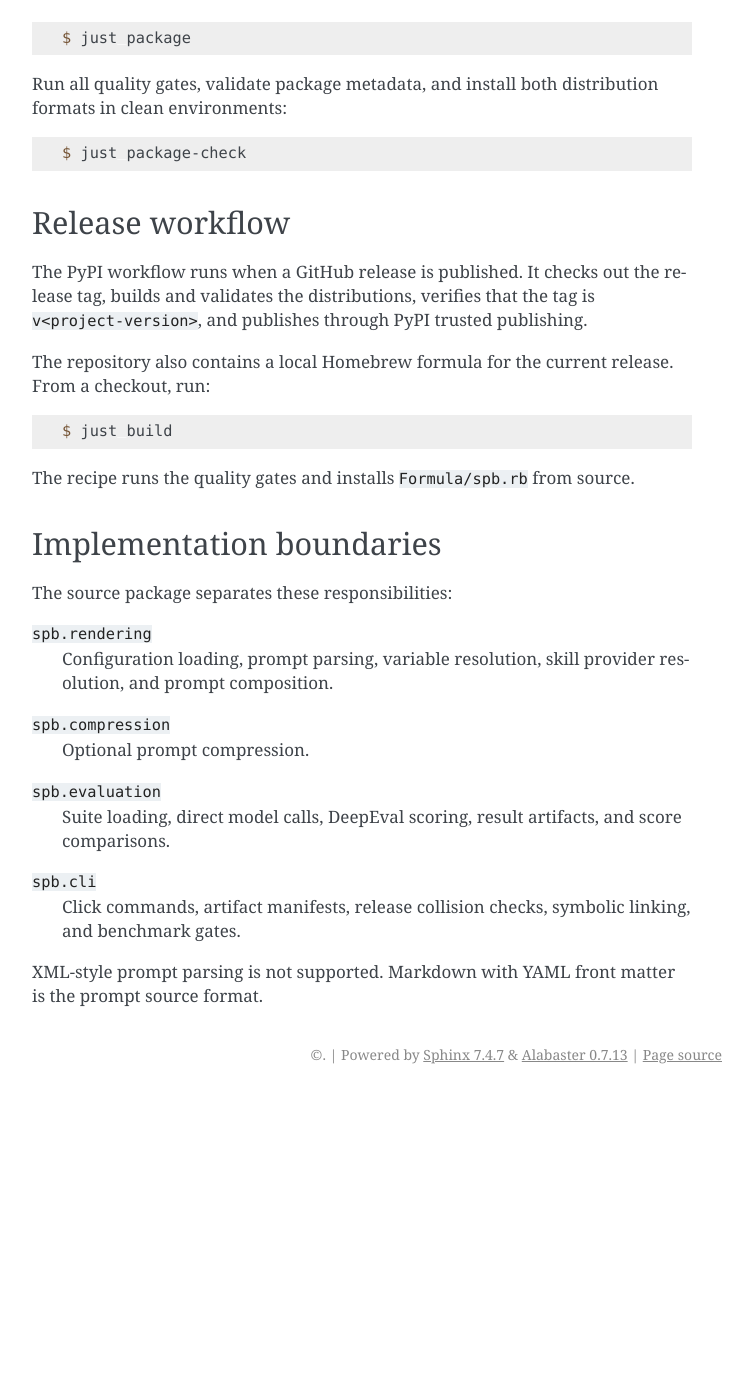
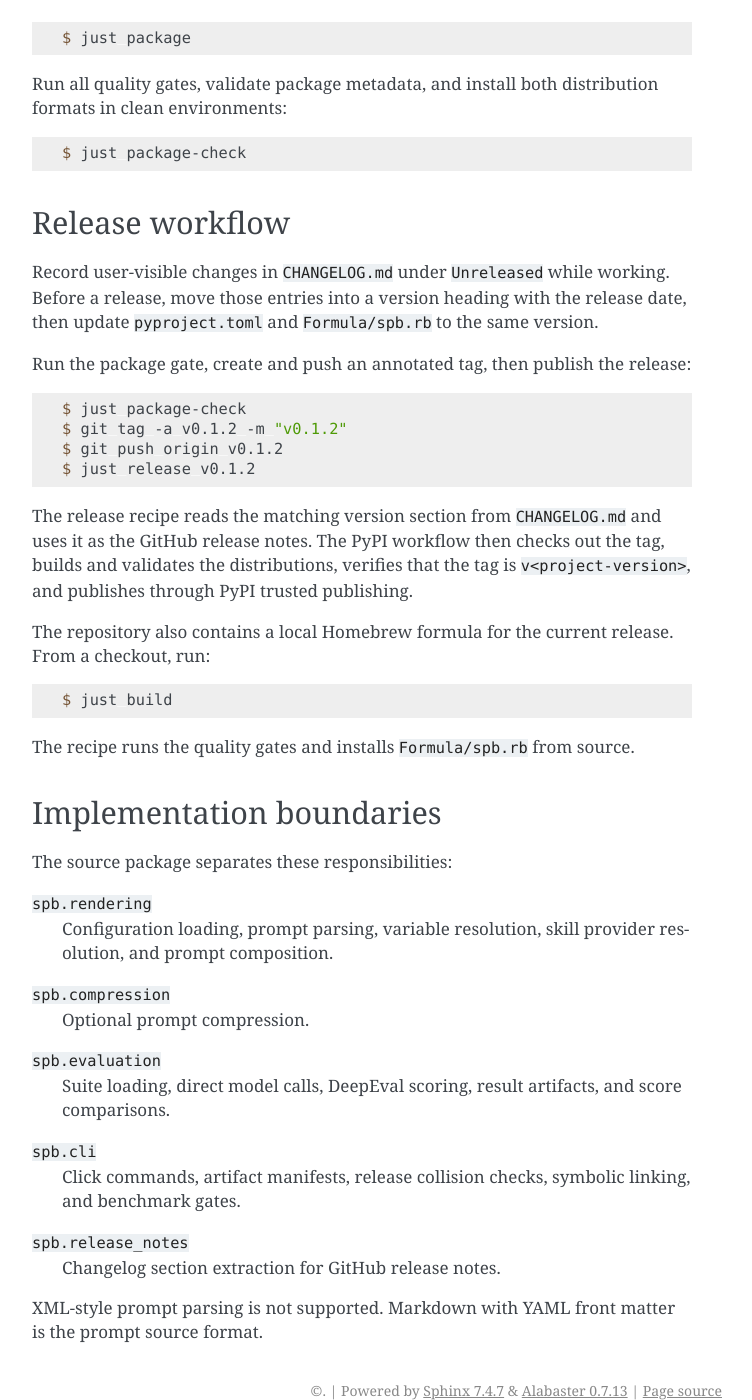
Before and after one commit to iwillig/system-prompt-builder, a Sphinx documentation site: the page built from docs/development.rst, in a window 1280 px wide and 1400 px high, scrolled down 1234 px. Shown: the whole window, without its empty margins (388-1140 px from the left). Built offline with Sphinx 7.4.7, drawn with Linux system fonts in a browser that asks for light colours; before the commit the page ends 2328 px from its top, so only the background shows below that.

Commit message:
Make releases traceable and repeatable
Users need a clear record of notable changes, and maintainers need one
trusted source for release notes. A versioned release process reduces
metadata drift, prevents publication from the wrong commit, and makes
each package release easier to verify.

```diff
--- a/docs/development.rst
+++ b/docs/development.rst
@@ -76,8 +76,24 @@ formats in clean environments:
 Release workflow
 ----------------
 
-The PyPI workflow runs when a GitHub release is published. It checks out the
-release tag, builds and validates the distributions, verifies that the tag is
+Record user-visible changes in ``CHANGELOG.md`` under ``Unreleased`` while
+working. Before a release, move those entries into a version heading with the
+release date, then update ``pyproject.toml`` and ``Formula/spb.rb`` to the same
+version.
+
+Run the package gate, create and push an annotated tag, then publish the
+release:
+
+.. code-block:: console
+
+   $ just package-check
+   $ git tag -a v0.1.2 -m "v0.1.2"
+   $ git push origin v0.1.2
+   $ just release v0.1.2
+
+The release recipe reads the matching version section from ``CHANGELOG.md`` and
+uses it as the GitHub release notes. The PyPI workflow then checks out the tag,
+builds and validates the distributions, verifies that the tag is
 ``v<project-version>``, and publishes through PyPI trusted publishing.
 
 The repository also contains a local Homebrew formula for the current release.
@@ -109,5 +125,8 @@ The source package separates these responsibilities:
    Click commands, artifact manifests, release collision checks, symbolic
    linking, and benchmark gates.
 
+``spb.release_notes``
+   Changelog section extraction for GitHub release notes.
+
 XML-style prompt parsing is not supported. Markdown with YAML front matter is
 the prompt source format.
--- a/docs/index.rst
+++ b/docs/index.rst
@@ -38,5 +38,6 @@ Project links
 -------------
 
 * `Source repository <https://github.com/iwillig/system-prompt-builder>`_
+* `Changelog <https://github.com/iwillig/system-prompt-builder/blob/main/CHANGELOG.md>`_
 * `Issue tracker <https://github.com/iwillig/system-prompt-builder/issues>`_
 * `License <https://github.com/iwillig/system-prompt-builder/blob/main/LICENSE>`_
--- a/pyproject.toml
+++ b/pyproject.toml
@@ -4,7 +4,7 @@ build-backend = "hatchling.build"
 
 [project]
 name = "system-prompt-builder"
-version = "0.1.1"
+version = "0.1.2"
 description = "Compose reproducible system prompts from Markdown and reusable skills."
 readme = "readme.md"
 license = "AGPL-3.0-or-later"
@@ -28,6 +28,7 @@ llmlingua = ["llmlingua>=0.2.2"]
 
 [project.urls]
 Documentation = "https://www.iwillig.me/system-prompt-builder/"
+Changelog = "https://github.com/iwillig/system-prompt-builder/blob/main/CHANGELOG.md"
 Issues = "https://github.com/iwillig/system-prompt-builder/issues"
 Repository = "https://github.com/iwillig/system-prompt-builder"
 
@@ -38,7 +39,7 @@ spb = "spb.cli:cli"
 packages = ["src/spb"]
 
 [tool.hatch.build.targets.sdist]
-include = ["src/spb", "LICENSE", "readme.md", "pyproject.toml"]
+include = ["src/spb", "CHANGELOG.md", "LICENSE", "readme.md", "pyproject.toml"]
 
 [tool.pytest.ini_options]
 testpaths = ["tests"]
```
Also changed, not shown: CHANGELOG.md (added, +51 -0 lines), readme.md (+1 -0 lines), 4 other files.
